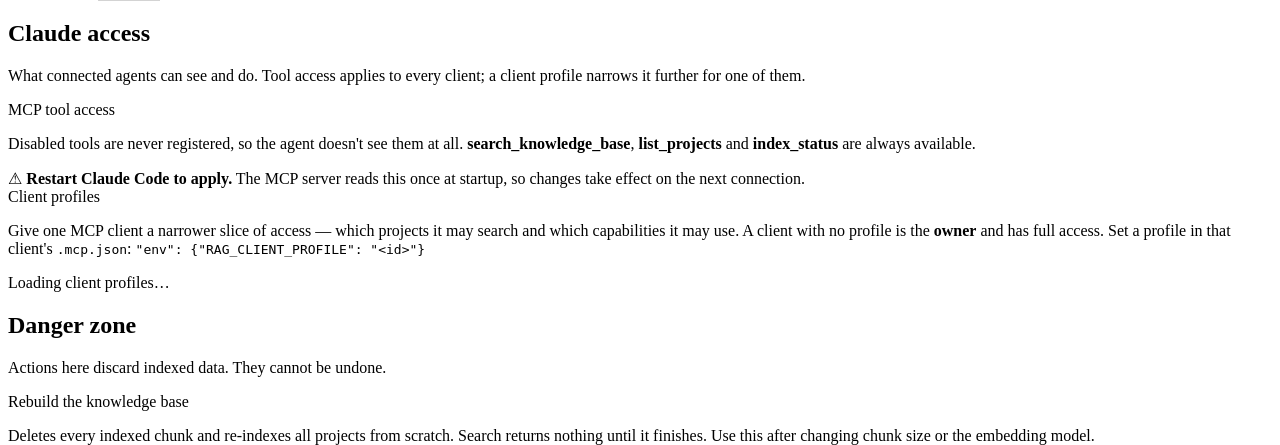
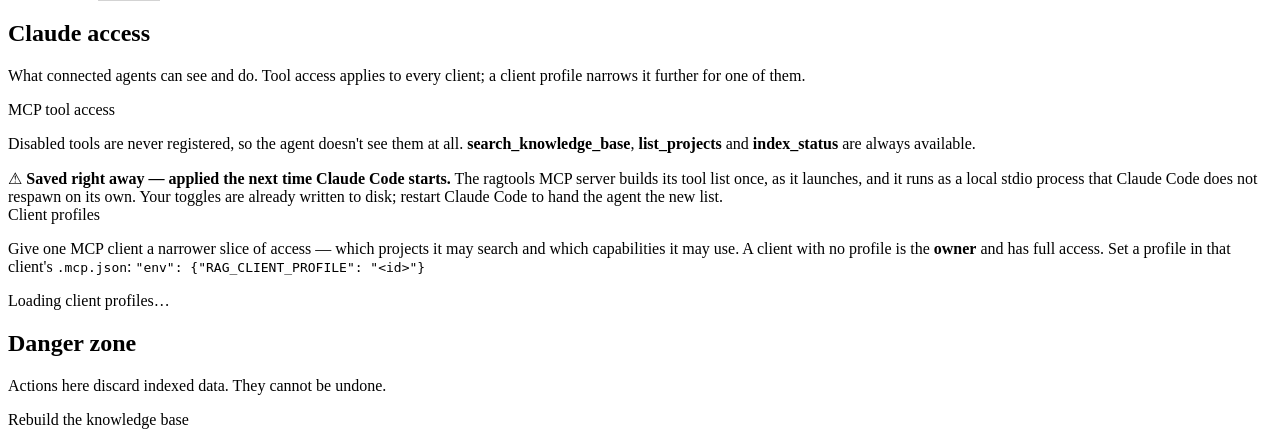
Before and after one commit to taqat-techno/rag, a Python web app: template src/ragtools/service/templates/config.html in a window 1280 px wide. Shown: the part 843-1288 px from the top of the page. Run offline with Jinja, Linux system fonts and the light colour scheme; the template is opened without the code that fills it, so the values that code supplies are empty.

Commit message:
fix(config-ui): the MCP tool-access note contradicted itself
The note told the reader to restart Claude Code, then said changes take
effect "on the next connection" -- two different remedies, so it was never
clear which one was actually needed. "Reads this once at startup" also
never said whose startup: the reader had just been told to restart Claude
Code, so "startup" scanned as Claude Code's, not the MCP process's.

Neither sentence confirmed the toggles had been saved, which is the thing
a user actually wants to know after flipping a switch.

The claim itself was accurate -- _initialize() builds Settings() once and
_register_ops_tools() reads mcp_tools at that moment -- so this is a copy
fix, not a behaviour change. An earlier draft pointed at /mcp to reconnect
without a full restart; that was dropped as unverified, since mcp_app.run
uses transport="stdio" and Claude Code does not reconnect stdio servers
automatically.

Co-Authored-By: Claude Opus 5 (1M context) <noreply@anthropic.com>

```diff
--- a/src/ragtools/service/templates/config.html
+++ b/src/ragtools/service/templates/config.html
@@ -167,8 +167,10 @@
             <div class="note">
                 <span aria-hidden="true">⚠</span>
                 <span>
-                    <strong>Restart Claude Code to apply.</strong>
-                    The MCP server reads this once at startup, so changes take effect on the next connection.
+                    <strong>Saved right away — applied the next time Claude Code starts.</strong>
+                    The ragtools MCP server builds its tool list once, as it launches, and it runs as a
+                    local stdio process that Claude Code does not respawn on its own. Your toggles are
+                    already written to disk; restart Claude Code to hand the agent the new list.
                 </span>
             </div>
         </div>
```
